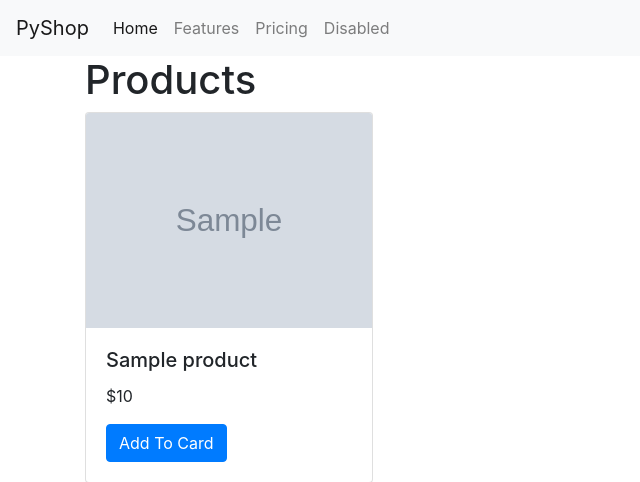
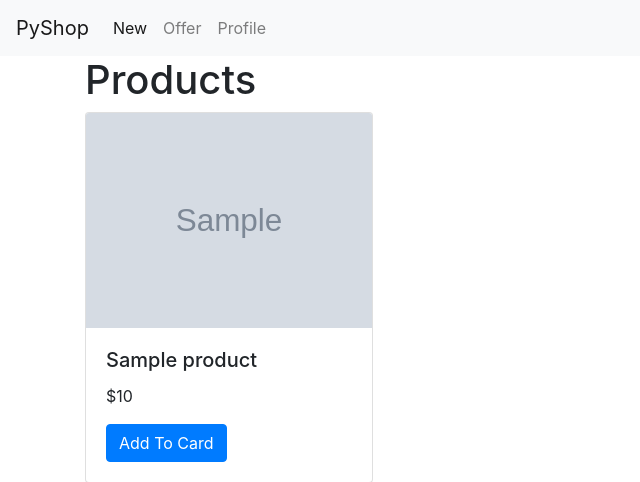
Before and after one commit to SOURAV-ROY/PyShop, a Python web app: template products/templates/index.html in a window 1280 px wide. Shown: the top 482 px of the page, without its empty margins (0-640 px from the left). Run offline with Jinja, Linux system fonts and the light colour scheme; the template is opened without the code that fills it: most values are stand-ins (such as "Sample title", 1, 10 or a date in 2020); grey boxes marked "Sample" are stand-in pictures; some libraries are stand-ins or nearby versions.

Commit message:
Home Page Update

```diff
--- a/templates/base.html
+++ b/templates/base.html
@@ -21,10 +21,9 @@
     </button>
     <div class="collapse navbar-collapse" id="navbarNavAltMarkup">
         <div class="navbar-nav">
-            <a class="nav-item nav-link active" href="#">Home <span class="sr-only">(current)</span></a>
-            <a class="nav-item nav-link" href="#">Features</a>
-            <a class="nav-item nav-link" href="#">Pricing</a>
-            <a class="nav-item nav-link" href="#" tabindex="-1" aria-disabled="true">Disabled</a>
+            <a class="nav-item nav-link active" href="#">New<span class="sr-only">(current)</span></a>
+            <a class="nav-item nav-link" href="#">Offer</a>
+            <a class="nav-item nav-link" href="#">Profile</a>
         </div>
     </div>
 </nav>
```
